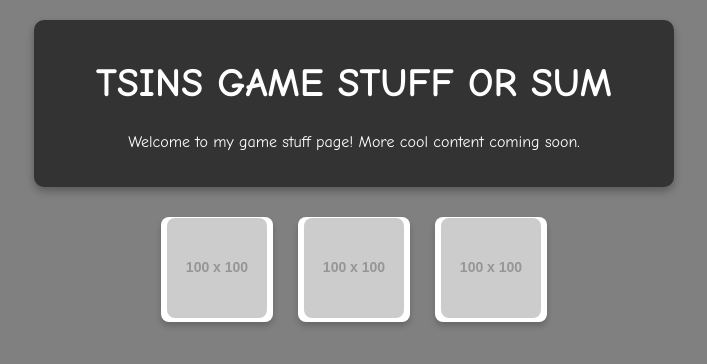
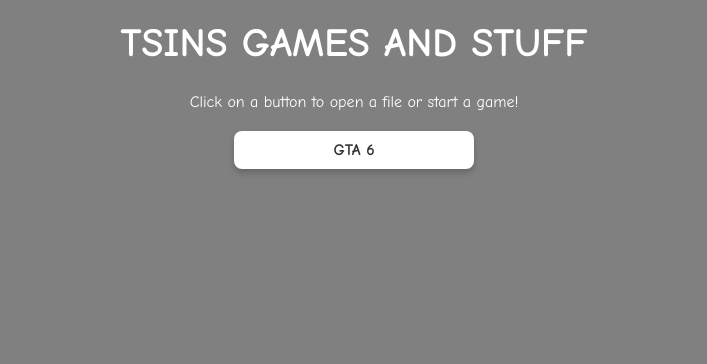
Before and after one commit to bobtherealone20/tsins-stuff, a plain HTML site: page index.html in a window 1280 px wide. Shown: the whole page, without its empty margins (286-993 px from the left). Drawn offline with Linux system fonts and the light colour scheme; placeholder pictures from the web are drawn by us.

Commit message:
Update index.html

```diff
--- a/index.html
+++ b/index.html
@@ -3,14 +3,14 @@
 <head>
     <meta charset="UTF-8">
     <meta name="viewport" content="width=device-width, initial-scale=1.0">
-    <title>Tsins Stuff</title>
+    <title>Tsins Games and Stuff</title>
     <style>
         /* General body styling */
         body {
             background-color: #808080; /* Grey background */
             margin: 0;
-            font-family: "Comic Sans MS", "Comic Sans", cursive; /* Comic Sans with fallbacks */
-            color: #ffffff; /* White text */
+            font-family: "Comic Sans MS", "Comic Sans", cursive;
+            color: #ffffff; /* White text for contrast */
             text-align: center;
         }
 
@@ -21,68 +21,42 @@
             text-transform: uppercase;
         }
 
-        /* Container for content */
-        .content {
-            margin: 20px auto;
-            padding: 20px;
-            max-width: 600px;
-            background-color: #333333; /* Darker grey box */
-            border-radius: 10px;
-            box-shadow: 0 4px 8px rgba(0, 0, 0, 0.3);
-        }
-
-        /* Button styling */
+        /* Button container */
         .button-container {
             margin: 20px auto;
         }
 
+        /* Button styling */
         .button {
-            display: inline-block;
-            margin: 10px;
+            display: block;
+            margin: 15px auto;
+            padding: 10px 20px;
+            width: 200px;
+            background-color: #ffffff;
+            color: #333333;
+            text-decoration: none;
+            font-size: 1rem;
+            font-weight: bold;
+            text-align: center;
             border: none;
-            cursor: pointer;
-            background-color: #ffffff;
             border-radius: 8px;
             box-shadow: 0 4px 6px rgba(0, 0, 0, 0.2);
-            transition: transform 0.2s;
+            cursor: pointer;
+            transition: background-color 0.3s, transform 0.2s;
         }
 
         .button:hover {
-            transform: scale(1.1);
+            background-color: #cccccc;
+            transform: scale(1.05);
         }
-
-        .button img {
-            width: 100px; /* Adjust size of images */
-            height: 100px;
-            object-fit: cover; /* Keeps images neat */
-            border-radius: 8px;
-        }
-
     </style>
 </head>
 <body>
-    <!-- Main Content -->
-    <div class="content">
-        <h1>Tsins Game Stuff or Sum</h1>
-        <p>Welcome to my game stuff page! More cool content coming soon.</p>
-    </div>
-
-    <!-- Button Section -->
+    <h1>Tsins Games and Stuff</h1>
+    <p>Click on a button to open a file or start a game!</p>
     <div class="button-container">
-        <!-- Button 1 -->
-        <button class="button">
-            <img src="https://via.placeholder.com/100" alt="Button 1">
-        </button>
-
-        <!-- Button 2 -->
-        <button class="button">
-            <img src="https://via.placeholder.com/100" alt="Button 2">
-        </button>
-
-        <!-- Button 3 -->
-        <button class="button">
-            <img src="https://via.placeholder.com/100" alt="Button 3">
-        </button>
+        <!-- Buttons linking to file paths -->
+        <a href="games/clcarmods.html" class="button">GTA 6</a>
     </div>
 </body>
 </html>
```
